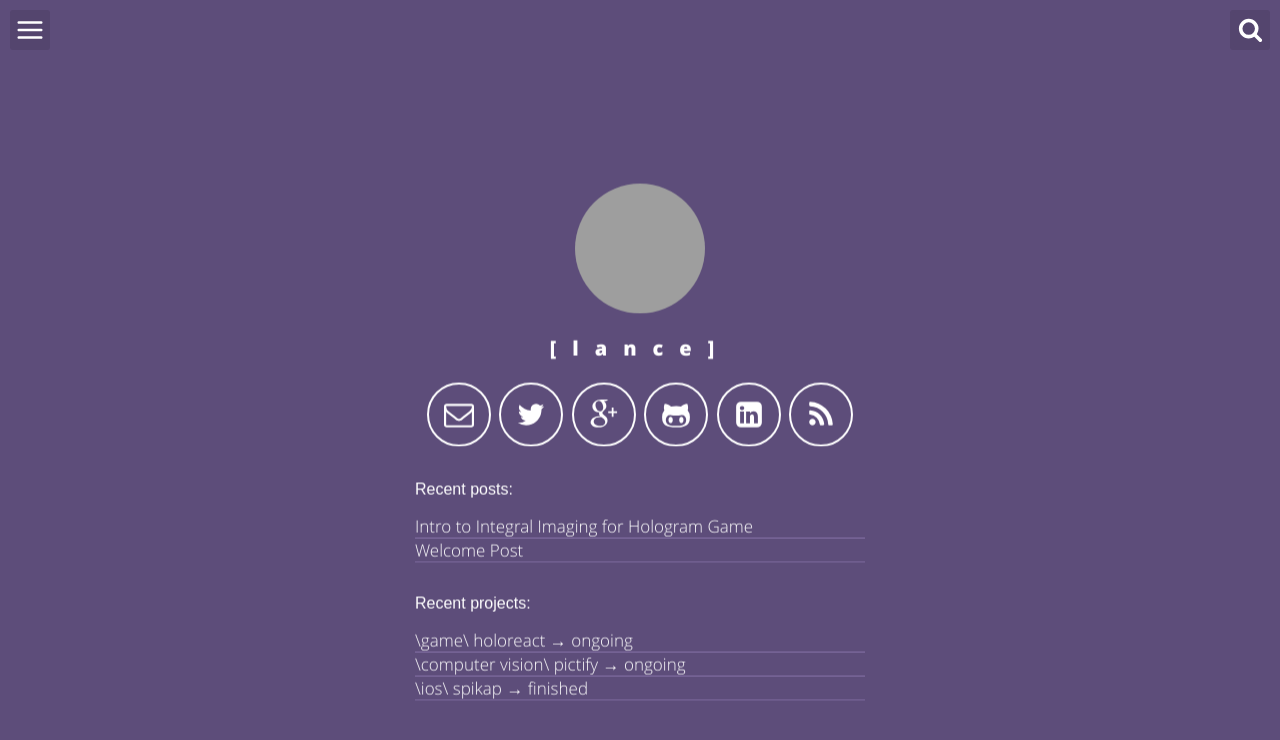
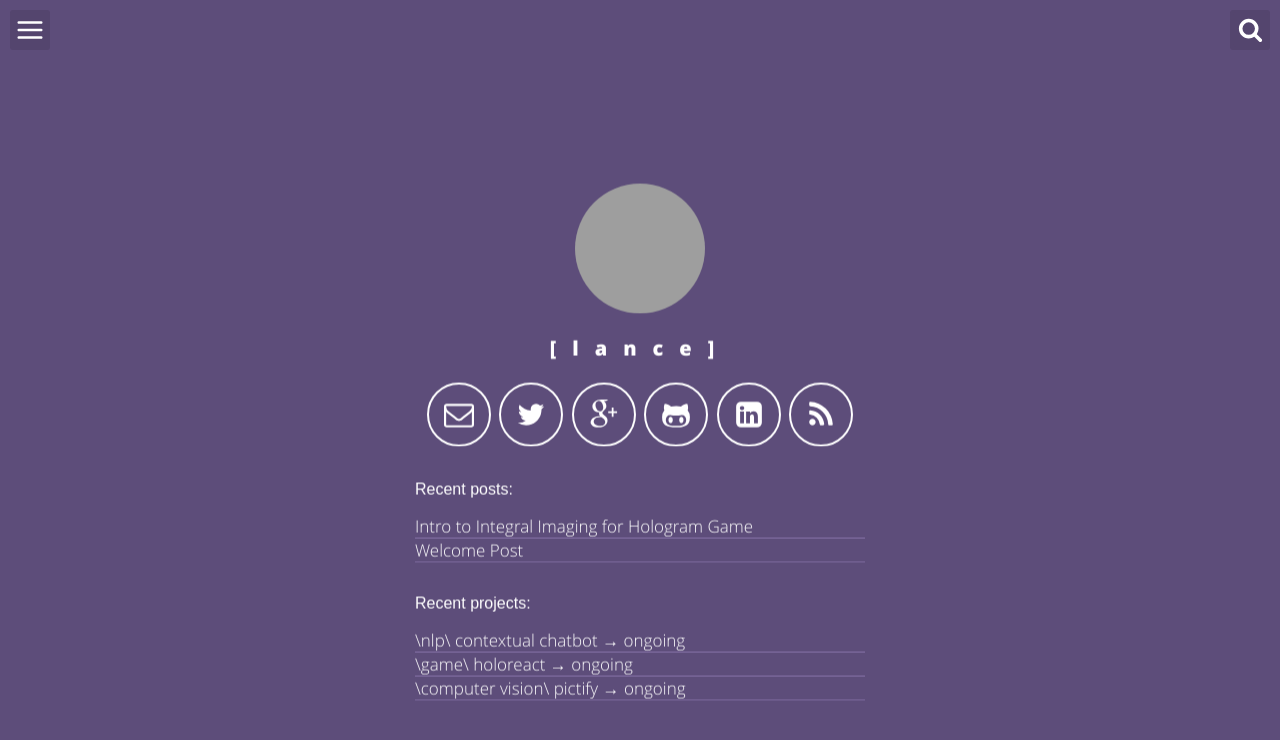
Before and after one commit to lancenix/lancenix.github.io, a Jekyll site: the page built from index.html, in a window 1280 px wide. Shown: the top 740 px of the page. Built offline with Jekyll 4.4.1, drawn with Linux system fonts in a browser that asks for light colours; grey boxes are pictures that could not be loaded.

Commit message:
add new project (yoohoo)

```diff
--- a/_config.yml
+++ b/_config.yml
@@ -56,6 +56,8 @@ links:
 
 # projects in header index
 projects:
+  - name: \nlp\ contextual chatbot → ongoing
+    url: https://github.com/lancenix/contextual-chatbot
   - name: \game\ holoreact → ongoing
     url: https://github.com/lancenix/Holoreact
   - name: \computer vision\ pictify → ongoing
```
